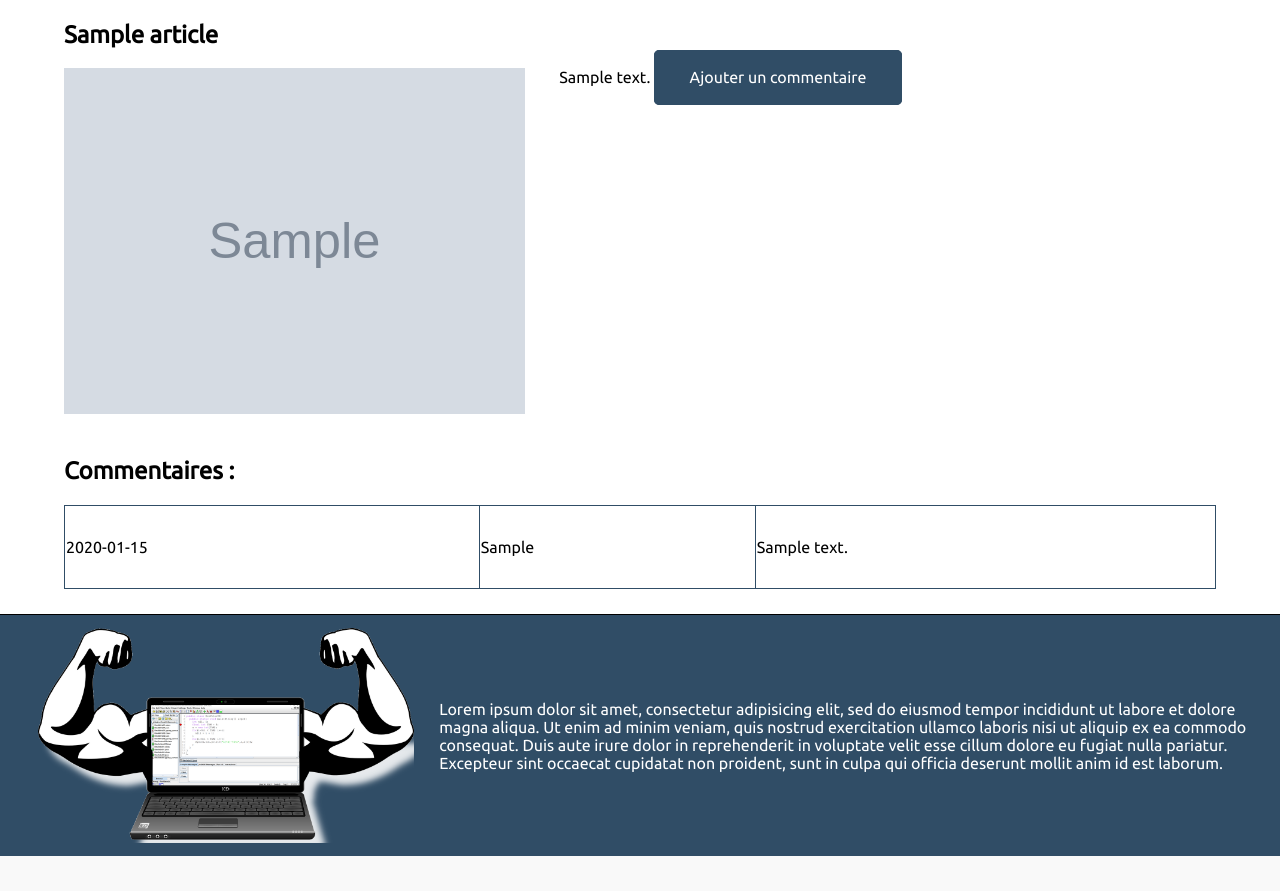
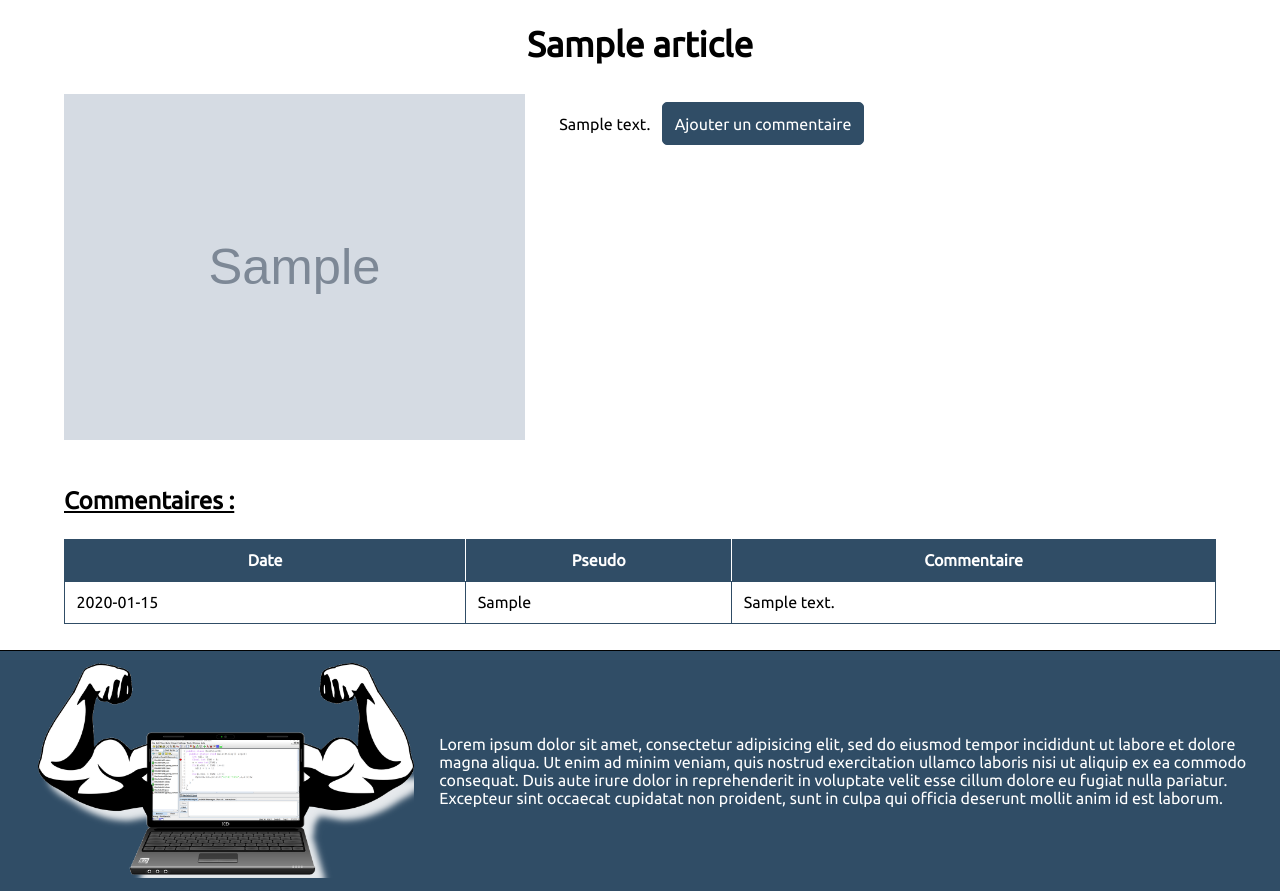
Before and after one commit to devlawper/eval_php, a PHP site: page /article.php?id=1 in a window 1280 px wide. Shown: the part 440-1331 px from the top of the page. Before the commit the page ends 1296 px from the top, so only its background shows below. Run offline with PHP 8.4, Linux system fonts and the light colour scheme; tables that the repository leaves empty or names only in its code hold one stand-in row (values such as "Sample post"); grey boxes marked "Sample" are stand-in pictures; some libraries are stand-ins or nearby versions.

Commit message:
mise en page article

```diff
--- a/css/style.css
+++ b/css/style.css
@@ -9,7 +9,14 @@ a {
   text-decoration: none;
   color: black;
 }
+h1 {
+  font-size: 3rem;
+}
+h2 {
+  font-size: 2.2rem;
+}
 h3 {
+  font-size: 1.5rem;
   text-decoration: underline;
 }
 a:hover {
@@ -23,6 +30,7 @@ a:hover {
   clear: both;
 }
 .button {
+  cursor: pointer;
   text-align: center;
   padding: 1.5% 3%;
   border-radius: 5px;
@@ -133,6 +141,14 @@ header h1 {
   margin-right: 3%;
   margin-bottom: 2%;
 }
+#article a {
+  display: inline-block;
+  padding: 1%;
+  margin: 0.7%;
+}
+#article h2 {
+  text-align: center;
+}
 #commForm {
   display: none;
 }
@@ -141,11 +157,47 @@ header h1 {
   border: 1px solid #304D66;
   border-collapse: collapse;
 }
-#tableauCommentaires td {
+#tableauCommentaires td,
+#tableauCommentaires th {
   border: 1px solid #304D66;
-  height: 5rem;
+  padding: 1%;
+}
+#tableauCommentaires th {
+  background: #304D66;
+  color: white;
+}
+#tableauCommentaires th:not(:last-child) {
+  border-right: 1px solid white;
+}
+#tableauCommentaires tr:nth-child(even) td:not(:last-child) {
+  border-right: 1px solid white;
+}
+#tableauCommentaires tr:nth-child(even) {
+  background: #304D66;
+  color: white;
 }
 
+.commForm p {
+ display: flex;
+}
+.commForm p label {
+  flex-basis: 10%;
+}
+.commForm p input,
+.commForm p textarea {
+  flex-basis: 50%;
+  padding: 0.5%;
+  border: 1.5px solid #304D66;
+  border-radius: 3px;
+}
+#ajoutComm {
+  padding: 0.5% 2%;
+}
+.erreur,
+.confirmComm {
+  color: #304D66;
+  font-weight: bold;
+}
 /* Style du footer */
 
 footer {
--- a/phtml/article.phtml
+++ b/phtml/article.phtml
@@ -3,7 +3,7 @@
     <h2><?= $article['titre'] ?></h2>
     <img src="img/<?= $article['image'] ?>" alt="<?= $article['titre'] ?>">
     <?= $article['description'] ?>
-    <a class="button" id="ecrireComm" type="button" name="button">Ajouter un commentaire</a>
+    <a class="button" id="ecrireComm">Ajouter un commentaire</a>
     <?php if (isset($_SESSION['admin'])): ?>
       <a class="button" href="admin/modif_article.php?id=<?= $article['id'] ?>">Modifier cet article</a>
     <?php endif; ?>
@@ -26,13 +26,19 @@
         <textarea id="comm" name="comm" rows="8" cols="80" required></textarea>
       </p>
       <p class="erreur"></p>
-      <button data-id="<?= $_GET['id'] ?>" id="ajoutComm" type="button" name="button">Envoyer</button>
+      <button class="button" data-id="<?= $_GET['id'] ?>" id="ajoutComm" type="button" name="button">Envoyer</button>
     </form>
   </section>
 
   <section>
-    <h2>Commentaires :</h2>
+    <h3>Commentaires :</h3>
     <table id="tableauCommentaires">
+      <thead>
+        <th>Date</th>
+        <th>Pseudo</th>
+        <th>Commentaire</th>
+      </thead>
+      <tbody>
         <?php foreach ($commentaires as $commentaire): ?>
           <tr>
             <td><?= $commentaire['date'] ?></td>
@@ -40,6 +46,7 @@
             <td><?= $commentaire['commentaire'] ?></td>
           </tr>
         <?php endforeach; ?>
+      </tbody>
     </table>
   </section>
 </main>
```
Lines whose indentation alone changed are shown as unchanged.
